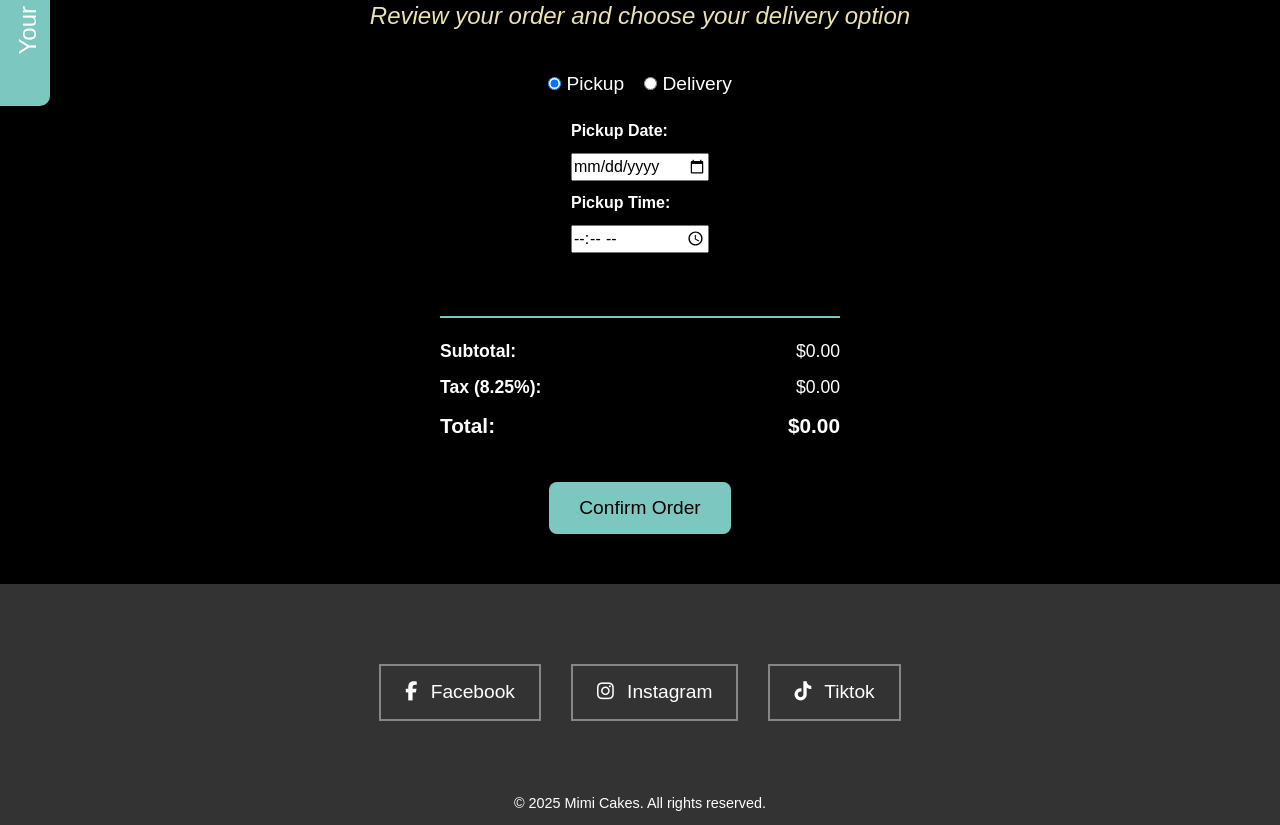
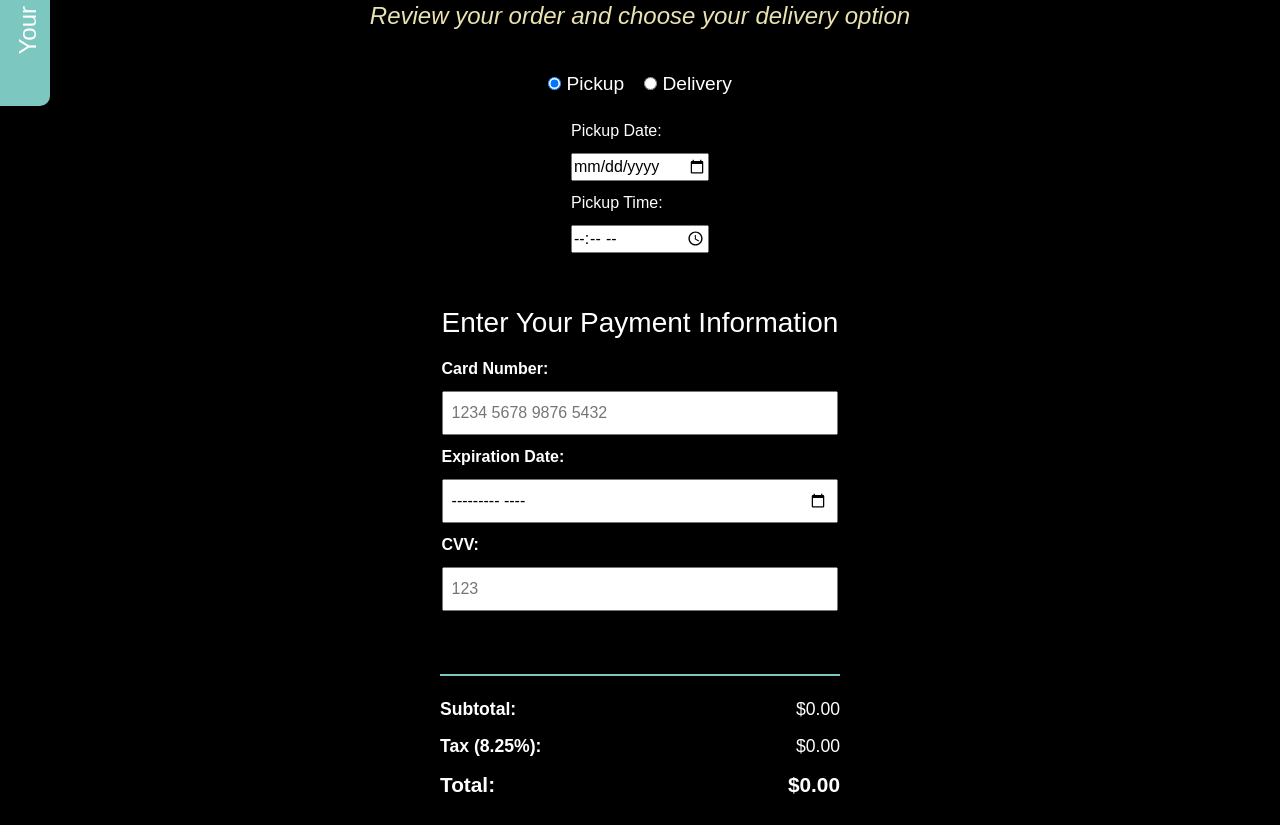
Before and after one commit to MyPhan105/Mimi-Cakes, a Vue app in the folder frontend/: page /checkout in a window 1280 px wide. Shown: the part 445-1270 px from the top of the page. Built offline with nearby package versions, Linux system fonts and the light colour scheme.

Commit message:
confirm order button

```diff
--- a/frontend/src/views/Checkout.vue
+++ b/frontend/src/views/Checkout.vue
@@ -37,6 +37,23 @@
 
       <hr class="divider" />
 
+      <!-- Card Info Section -->
+      <div class="card-info-section">
+        <h3>Enter Your Payment Information</h3>
+        <label for="card-number">Card Number:</label>
+        <input type="text" id="card-number" v-model="cardNumber" placeholder="1234 5678 9876 5432" />
+
+        <label for="expiry-date">Expiration Date:</label>
+        <input type="month" id="expiry-date" v-model="expiryDate" />
+
+        <label for="cvv">CVV:</label>
+        <input type="text" id="cvv" v-model="cvv" placeholder="123" />
+
+        <div v-if="paymentError" class="payment-error">{{ paymentError }}</div>
+      </div>
+
+      <hr class="divider" />
+
       <div class="summary-section">
         <div class="summary-line">
           <strong>Subtotal:</strong>
@@ -52,7 +69,7 @@
         </div>
       </div>
 
-      <button class="confirm-button">Confirm Order</button>
+      <button class="confirm-button" @click="confirmOrder">Confirm Order</button>
     </div>
   </template>
 
@@ -72,6 +89,10 @@
         pickupTime: '',
         deliveryDate: '',
         deliveryTime: '',
+        cardNumber: '',
+        expiryDate: '',
+        cvv: '',
+        paymentError: '',
       };
     },
     computed: {
@@ -86,7 +107,58 @@
         return this.subtotal * 0.0825;
       },
       total() {
-        return this.subtotal + this.tax;
+        // Add $20 for delivery fee if it's a delivery
+        const deliveryFee = this.deliveryOption === 'delivery' ? 20 : 0;
+        return this.subtotal + this.tax + deliveryFee;
+      },
+    },
+    methods: {
+      confirmOrder() {
+        // Validate input
+        if (this.deliveryOption === 'pickup') {
+          if (!this.pickupDate || !this.pickupTime) {
+            alert('Please select pickup date and time.');
+            return;
+          }
+        } else if (this.deliveryOption === 'delivery') {
+          if (!this.deliveryDate || !this.deliveryTime) {
+            alert('Please select delivery date and time.');
+            return;
+          }
+        }
+
+        // Validate payment info
+        if (!this.cardNumber || !this.expiryDate || !this.cvv) {
+          this.paymentError = 'Please enter your card details.';
+          return;
+        }
+
+        // Here, you would typically send the payment info to a secure payment gateway (e.g., Stripe, PayPal)
+        // For this example, we'll just proceed with the order
+
+        // Prepare the order details
+        const orderDetails = {
+          cart: this.cart,
+          deliveryOption: this.deliveryOption,
+          date: this.deliveryOption === 'pickup' ? this.pickupDate : this.deliveryDate,
+          time: this.deliveryOption === 'pickup' ? this.pickupTime : this.deliveryTime,
+          total: this.total,
+          payment: {
+            cardNumber: this.cardNumber,
+            expiryDate: this.expiryDate,
+            cvv: this.cvv,
+          },
+        };
+
+        // Store the order in localStorage (for demonstration)
+        localStorage.setItem('orderDetails', JSON.stringify(orderDetails));
+
+        // Clear the cart after confirming the order
+        localStorage.removeItem('cart');
+
+        // Optional: Redirect to confirmation page or show success message
+        alert('Order confirmed successfully!');
+        this.$router.push('/order-confirmation'); // Redirect to confirmation page
       },
     },
   };
@@ -134,9 +206,27 @@
     font-size: 1rem;
   }
 
-  .pickup-section label,
-  .delivery-section label {
+  .card-info-section {
+    margin-top: 20px;
+    display: flex;
+    flex-direction: column;
+    gap: 10px;
+    font-size: 1rem;
+  }
+
+  .card-info-section label {
     font-weight: 600;
+  }
+
+  .card-info-section input {
+    padding: 8px;
+    font-size: 1rem;
+  }
+
+  .payment-error {
+    color: red;
+    margin-top: 10px;
+    font-size: 1rem;
   }
 
   .summary-section {
```
